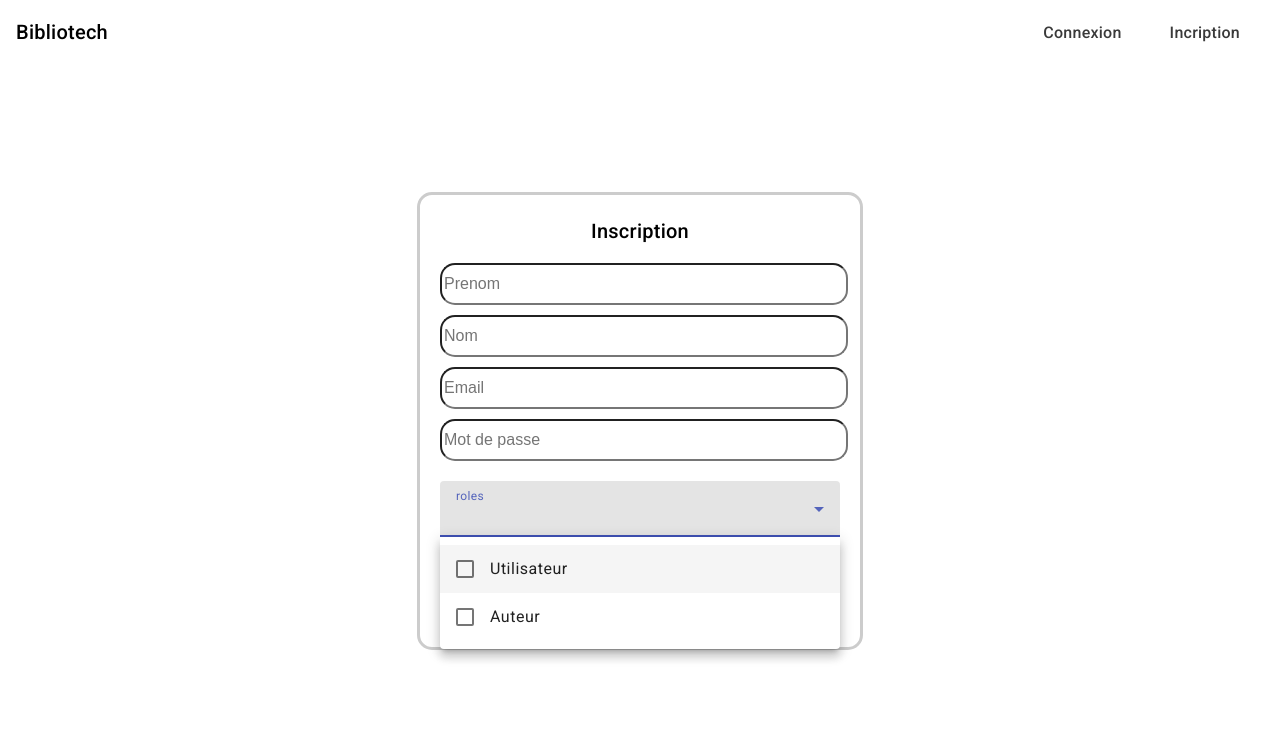
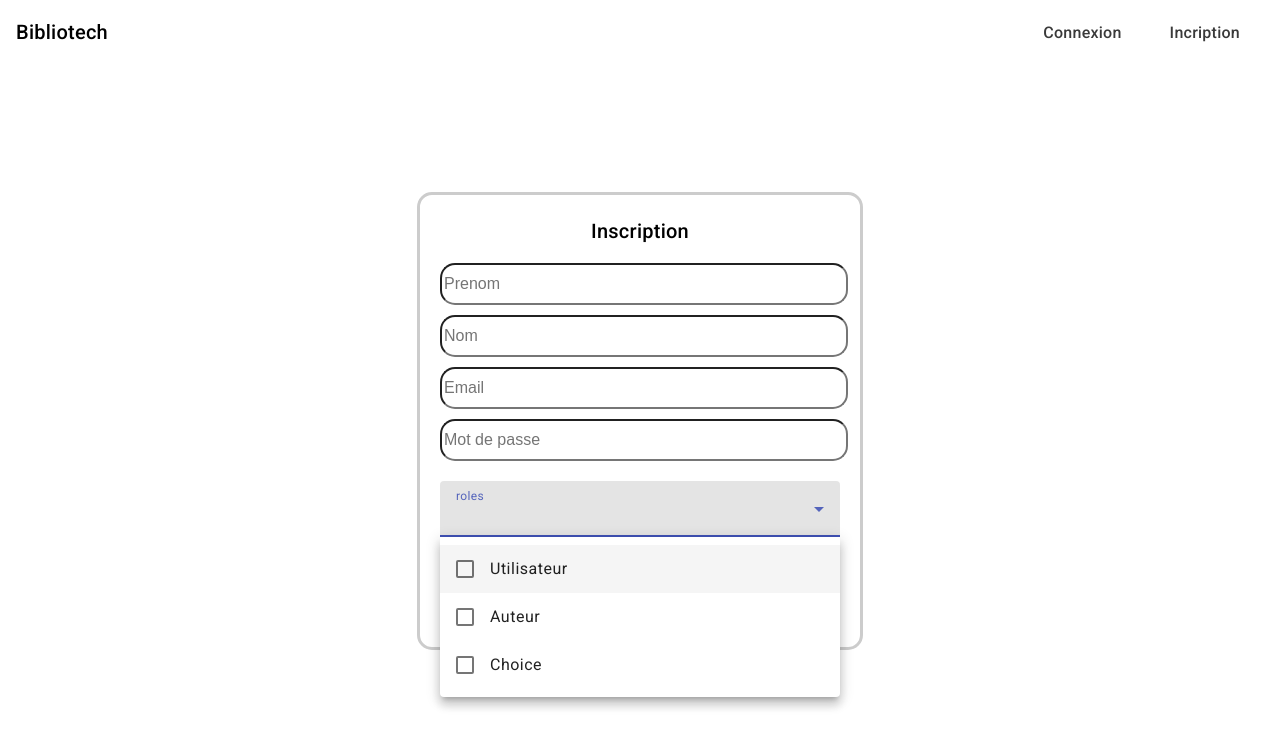
Before and after one commit to Magikmagnum/bibliotech, an Angular app: page / in a window 1280 px wide. Both pictures are taken after a click on the element 640 px from the left and 517 px from the top of the page. Shown: the top 748 px of the page. Built offline with nearby package versions, Linux system fonts and the light colour scheme.

Commit message:
adding admin

```diff
--- a/src/app/registration/registration.component.html
+++ b/src/app/registration/registration.component.html
@@ -11,6 +11,7 @@
             <mat-select name="roles" [(ngModel)]="selectedRoles" multiple>
                 <mat-option value="user">Utilisateur</mat-option>
                 <mat-option value="author">Auteur</mat-option>
+                <mat-option value="admin">Choice</mat-option>
 
             </mat-select>
         </mat-form-field>
```
